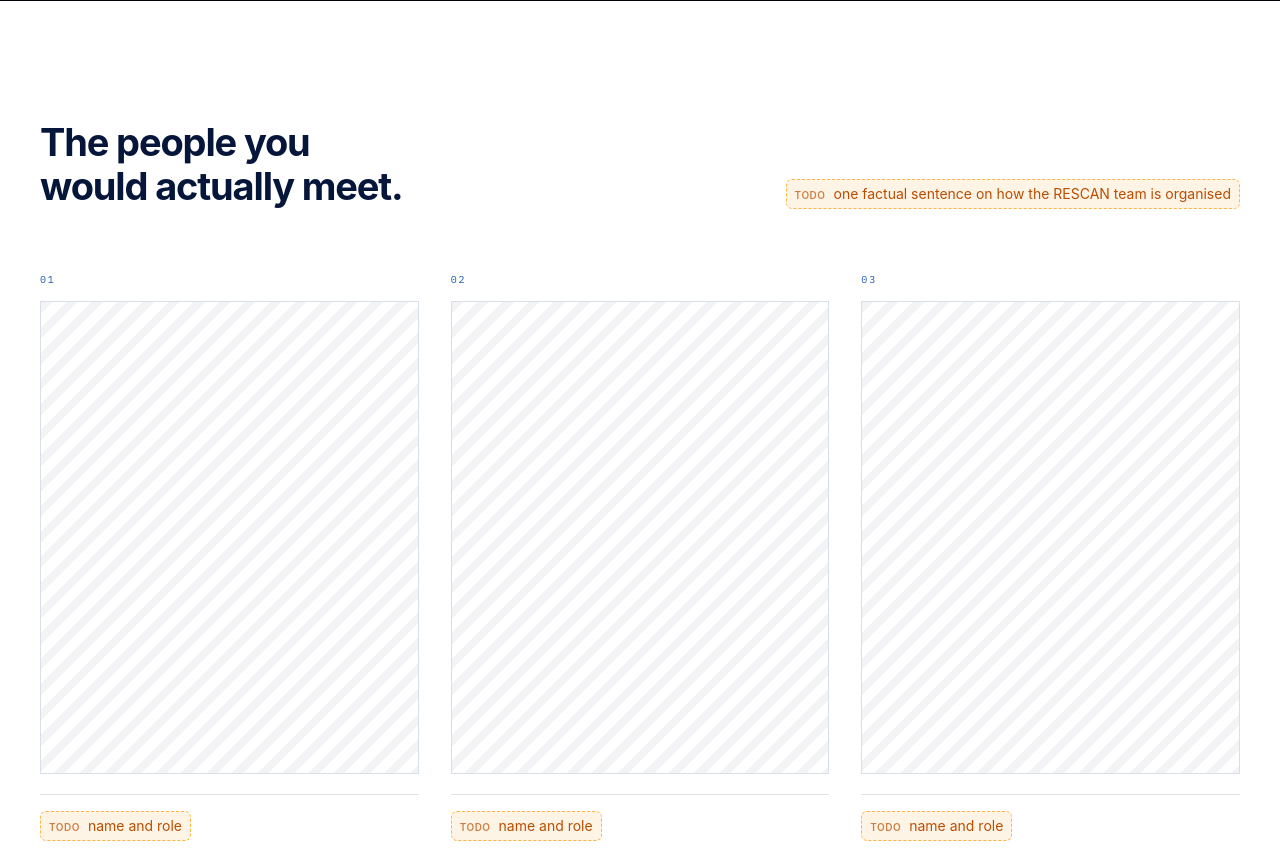
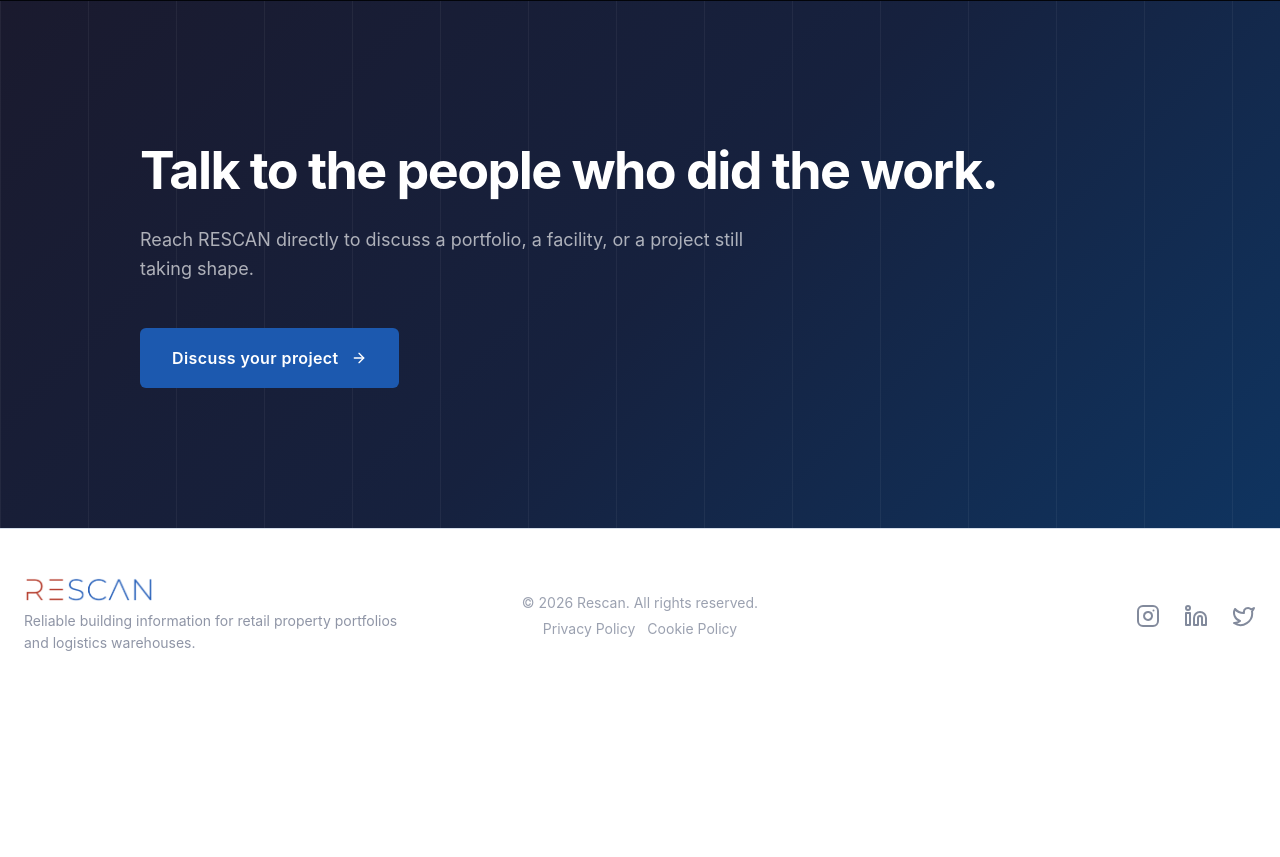
Before and after one commit to SzakacsTomi/rescan, a Next.js app: page /en/about in a window 1280 px wide. Shown: the part 1763-2620 px from the top of the page. After the commit the page ends 2466 px from the top, so only its background shows below. Built offline with nearby package versions, Linux system fonts and the light colour scheme; no server answers.

Commit message:
refactor: removed about us section

```diff
--- a/app/[locale]/(pages)/about/page.tsx
+++ b/app/[locale]/(pages)/about/page.tsx
@@ -6,7 +6,6 @@
 import { resolvePageJsonLd, resolvePageMetadata } from '@/i18n/metadata';
 
 const FACT_COUNT = 3;
-const MEMBER_COUNT = 3;
 
 type PageProps = { params: Promise<{ locale: string }> };
 
@@ -55,11 +54,6 @@
             },
           ],
         }}
-        people={{
-          headline: t('people.headline'),
-          organization: t('people.organization'),
-          members: Array.from({ length: MEMBER_COUNT }, () => t('people.member')),
-        }}
         cta={{
           headline: t('cta.headline'),
           subheadline: t('cta.subheadline'),
--- a/app/components/organisms/about/AboutPeople.tsx
+++ /dev/null
@@ -1,49 +0,0 @@
-import { MediaPlaceholder } from "@/app/components/atoms/MediaPlaceholder";
-import { MonoLabel } from "@/app/components/atoms/MonoLabel";
-import { Pending } from "@/app/components/atoms/Pending";
-import { Reveal } from "@/app/components/atoms/Reveal";
-import { PORTRAIT_STRIPE } from "@/config/gradients";
-
-type AboutPeopleProps = {
-  headline: string;
-  organization: string;
-  members: string[];
-};
-
-export const AboutPeople = ({ headline, organization, members }: AboutPeopleProps) => {
-  return (
-    <section className="px-6 py-24 sm:px-8 lg:px-10 lg:py-30">
-      <div className="mx-auto max-w-page">
-        <div className="flex flex-wrap items-end justify-between gap-8">
-          <Reveal>
-            <h2 className="max-w-[18ch] text-h2 font-bold leading-heading tracking-tight text-balance sm:text-h1">
-              {headline}
-            </h2>
-          </Reveal>
-          <Reveal>
-            <span className="max-w-38ch text-note leading-prose text-foreground/55">
-              <Pending>{organization}</Pending>
-            </span>
-          </Reveal>
-        </div>
-
-        <div className="mt-14 grid grid-cols-1 gap-8 sm:grid-cols-2 lg:grid-cols-3">
-          {members.map((member, i) => (
-            <Reveal key={i}>
-              <MonoLabel aria-hidden className="text-primary">
-                {String(i + 1).padStart(2, "0")}
-              </MonoLabel>
-              <MediaPlaceholder
-                stripe={PORTRAIT_STRIPE}
-                className="mt-3 aspect-4/5 border border-hairline"
-              />
-              <div className="mt-5 border-t border-foreground/12 pt-4">
-                <Pending>{member}</Pending>
-              </div>
-            </Reveal>
-          ))}
-        </div>
-      </div>
-    </section>
-  );
-};
--- a/app/components/templates/AboutTemplate.tsx
+++ b/app/components/templates/AboutTemplate.tsx
@@ -1,6 +1,5 @@
 import { AboutFocus } from '@/app/components/organisms/about/AboutFocus';
 import { AboutHero, type AboutHeroFact } from '@/app/components/organisms/about/AboutHero';
-import { AboutPeople } from '@/app/components/organisms/about/AboutPeople';
 import { AboutPresence, type AboutPresenceItem } from '@/app/components/organisms/about/AboutPresence';
 import { FinalCTA } from '@/app/components/organisms/sector/FinalCTA';
 
@@ -23,11 +22,6 @@
   presence: {
     items: AboutPresenceItem[];
   };
-  people: {
-    headline: string;
-    organization: string;
-    members: string[];
-  };
   cta: {
     headline: string;
     subheadline: string;
@@ -35,7 +29,7 @@
   };
 };
 
-export const AboutTemplate = ({ hero, focus, presence, people, cta }: AboutTemplateProps) => {
+export const AboutTemplate = ({ hero, focus, presence, cta }: AboutTemplateProps) => {
   return (
     <>
       <AboutHero
@@ -54,11 +48,6 @@
         aim={focus.aim}
       />
       <AboutPresence items={presence.items} />
-      <AboutPeople
-        headline={people.headline}
-        organization={people.organization}
-        members={people.members}
-      />
       <FinalCTA
         headline={cta.headline}
         subheadline={cta.subheadline}
--- a/messages/en.json
+++ b/messages/en.json
@@ -206,11 +206,6 @@
         "value": "Växjö",
         "coordinates": "56.8787° N · 14.8104° E"
       }
-    },
-    "people": {
-      "headline": "The people you would actually meet.",
-      "organization": "[[TODO: one factual sentence on how the RESCAN team is organised]]",
-      "member": "[[TODO: name and role]]"
     },
     "cta": {
       "headline": "Talk to the people who did the work.",
--- a/messages/sv.json
+++ b/messages/sv.json
@@ -206,11 +206,6 @@
         "value": "Växjö",
         "coordinates": "56.8787° N · 14.8104° E"
       }
-    },
-    "people": {
-      "headline": "Personerna du faktiskt skulle träffa.",
-      "organization": "[[TODO: en faktabaserad mening om hur RESCAN-teamet är organiserat]]",
-      "member": "[[TODO: namn och roll]]"
     },
     "cta": {
       "headline": "Prata med dem som utförde arbetet.",
```
